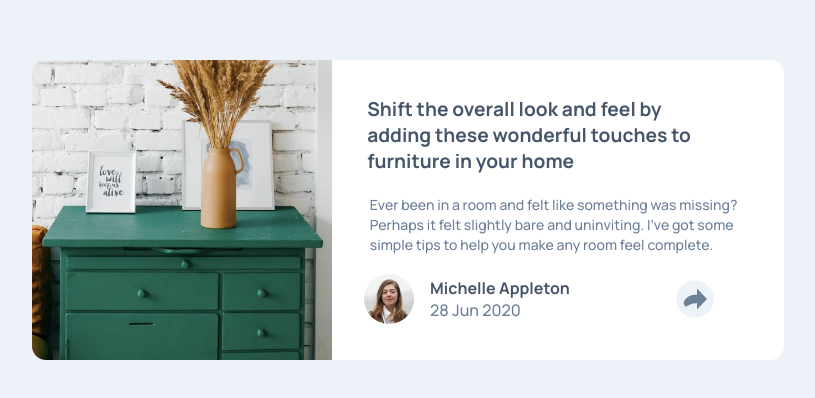
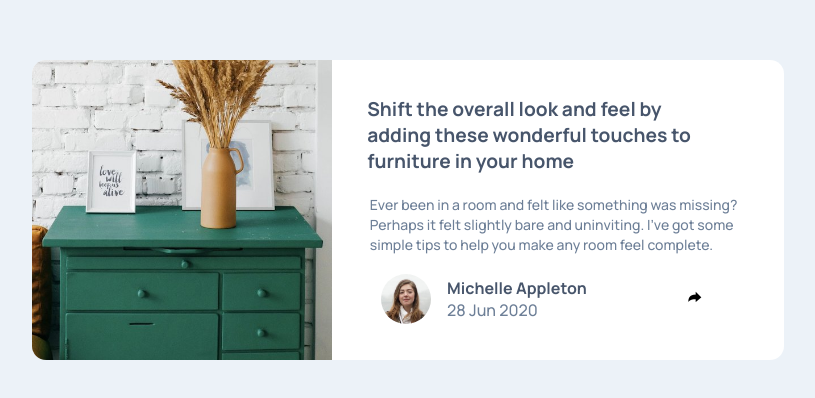
Before and after one commit to vintech05/article-preview-component, a plain HTML site: page index.html in a window 1280 px wide. Shown: the part 190-588 px from the top of the page, without its empty margins (232-1047 px from the left). Drawn offline with nearby package versions, Linux system fonts and the light colour scheme.

Commit message:
icon changed because quality issues

```diff
--- a/index.html
+++ b/index.html
@@ -5,6 +5,7 @@
   <meta charset="UTF-8">
   <meta name="viewport" content="width=device-width, initial-scale=1.0">
   <link rel="stylesheet" href="./styles/style.css">
+  <link href='https://unpkg.com/boxicons@2.1.4/css/boxicons.min.css' rel='stylesheet'>
   <link rel="icon" type="image/png" sizes="32x32" href="./images/favicon-32x32.png">
   <title>Article preview component</title>
   <script defer src="/script.js"></script>
@@ -52,7 +53,7 @@
                       </div>
                     </div>
                     <div class="card-cta__share-on">
-                      <img src="/images/icon-share.svg" alt="icon-share">
+                      <i class='bx bxs-share bx-flip-horizontal'></i>
                     </div>
                   </div>
                   <div class="card-cta">
```
